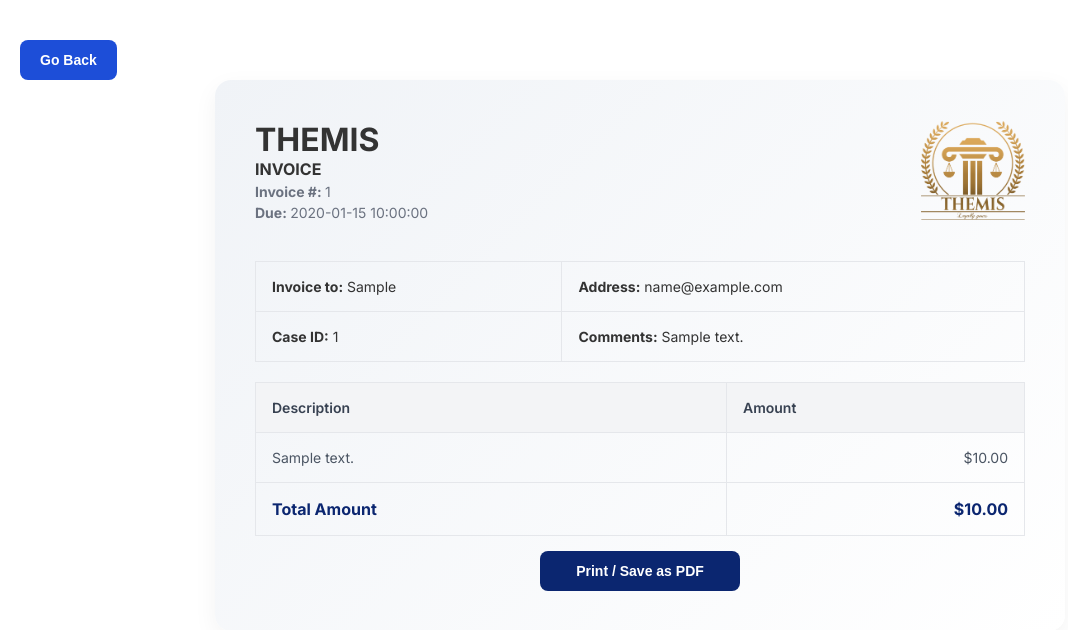
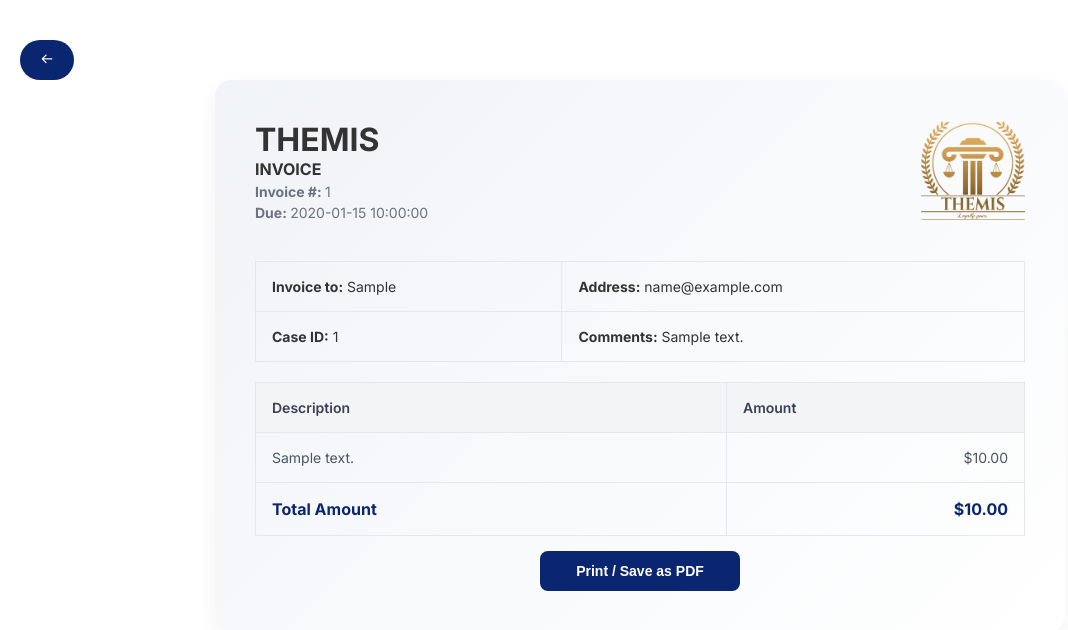
Before and after one commit to nishagii/ThemisProject, a PHP site: the page made by app/views/seniorCounsel/invoiceGenerate.view.php in a window 1280 px wide. Shown: the top 630 px of the page, without its empty margins (0-1068 px from the left). Run offline with PHP 8.4, Linux system fonts and the light colour scheme; the template is opened without the code that fills it: most values are stand-ins (such as "Sample title", 1, 10 or a date in 2020); some libraries are stand-ins or nearby versions.

Commit message:
back button css

```diff
--- a/app/views/seniorCounsel/invoiceGenerate.view.php
+++ b/app/views/seniorCounsel/invoiceGenerate.view.php
@@ -4,6 +4,7 @@
 <head>
     <meta charset="UTF-8">
     <title>Invoice - <?= htmlspecialchars($invoiceData['invoiceNumber']) ?></title>
+    <link href="https://cdn.jsdelivr.net/npm/boxicons@2.1.1/css/boxicons.min.css" rel="stylesheet">
     <style>
         @import url('https://fonts.googleapis.com/css2?family=Inter:wght@400;600;700&display=swap');
 
@@ -114,7 +115,7 @@
         }
 
         .btn:hover {
-            background: #1d4ed8;
+            background: #143db8;
         }
 
         @media (max-width: 600px) {
@@ -131,11 +132,11 @@
         }
 
         .btn-back {
-            background-color: #1d4ed8;
+            background-color: rgb(11, 38, 112);
             color: white;
             padding: 12px 20px;
             border: none;
-            border-radius: 8px;
+            border-radius: 20px;
             font-size: 14px;
             font-weight: 600;
             cursor: pointer;
@@ -149,9 +150,12 @@
 </head>
 
 <body>
-    <div class="back">
-        <button class="btn-back" onclick="window.history.back()">Go Back</button>
-    </div>
+<div class="back">
+    <button class="btn-back" onclick="window.history.back()">
+        <i class='bx bx-arrow-back'></i> <!-- Boxicons arrow-back icon -->
+    </button>
+</div>
+
     <div class="invoice-box">
         <div class="header">
             <div class="header-info">
```
